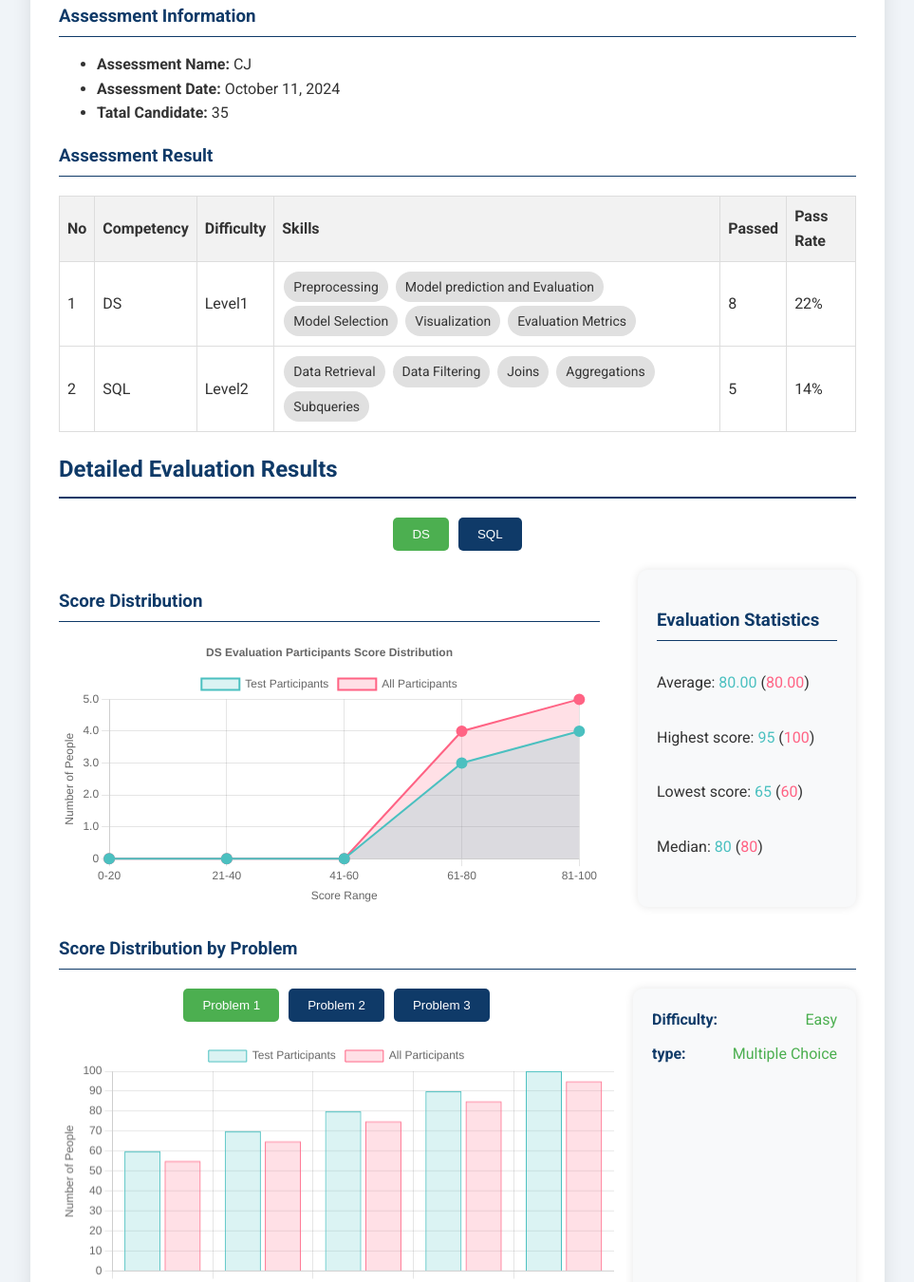
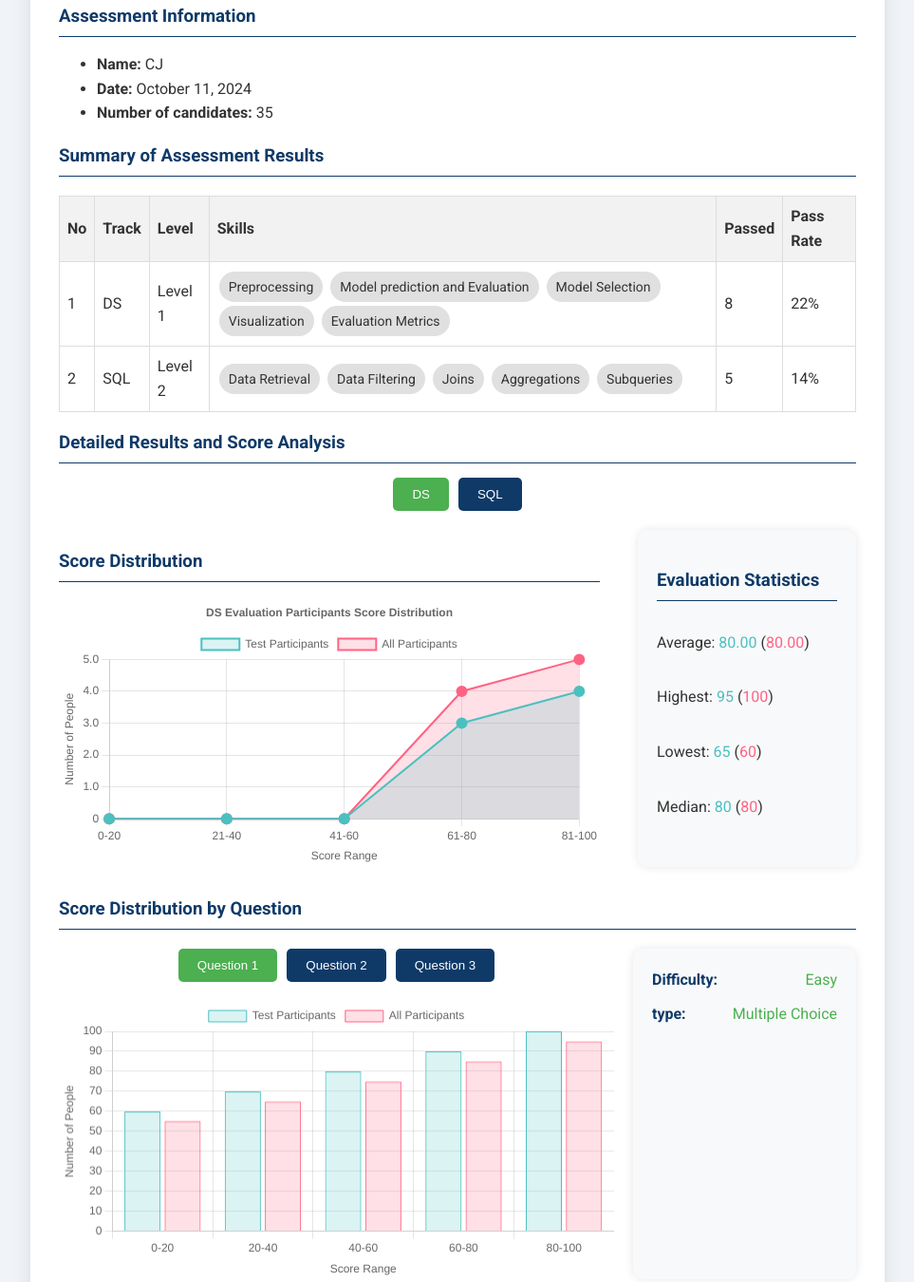
Before and after one commit to hyewon-m/report_demo, a plain HTML site: page index.html in a window 1280 px wide. Shown: the part 102-1452 px from the top of the page at 95% size, without its empty margins (158-1121 px from the left). Drawn offline with nearby package versions, Linux system fonts and the light colour scheme.

Commit message:
Update index.html

```diff
--- a/index.html
+++ b/index.html
@@ -19,20 +19,20 @@
       <div class="exam-info">
         <h3>Assessment Information</h3>
         <ul>
-          <li><strong>Assessment Name:</strong> CJ</li>
-          <li><strong>Assessment Date:</strong> October 11, 2024</li>
-          <li><strong>Tatal Candidate:</strong> 35</li>
+          <li><strong>Name:</strong> CJ</li>
+          <li><strong>Date:</strong> October 11, 2024</li>
+          <li><strong>Number of candidates:</strong> 35</li>
         </ul>
       </div>
 
       <div class="evaluation-info">
-        <h3>Assessment Result</h3>
+        <h3>Summary of Assessment Results</h3>
         <table>
           <thead>
             <tr>
               <th>No</th>
-              <th>Competency</th>
-              <th>Difficulty</th>
+              <th>Track</th>
+              <th>Level</th>
               <th>Skills</th>
               <th>Passed</th>
               <th>Pass Rate</th>
@@ -42,7 +42,7 @@
             <tr>
               <td>1</td>
               <td>DS</td>
-              <td>Level1</td>
+              <td>Level 1</td>
               <td>
                 <span class="tag">Preprocessing</span>
                 <span class="tag">Model prediction and Evaluation</span>
@@ -56,7 +56,7 @@
             <tr>
               <td>2</td>
               <td>SQL</td>
-              <td>Level2</td>
+              <td>Level 2</td>
               <td>
                 <span class="tag">Data Retrieval</span>
                 <span class="tag">Data Filtering</span>
@@ -71,7 +71,7 @@
         </table>
       </div>
 
-      <h2>Detailed Evaluation Results</h2>
+      <h3>Detailed Results and Score Analysis</h3>
       <div class="tab-buttons">
         <button class="tab-button" onclick="showSubTab('ds')">DS</button>
         <button class="tab-button" onclick="showSubTab('sql')">SQL</button>
@@ -87,19 +87,19 @@
                     <h3>Evaluation Statistics</h3>
                     <div class="stats-container">
                       <p>Average: <span id="dsAverage"></span></p>
-                      <p>Highest score: <span id="dsMax"></span></p>
-                      <p>Lowest score: <span id="dsMin"></span></p>
+                      <p>Highest: <span id="dsMax"></span></p>
+                      <p>Lowest: <span id="dsMin"></span></p>
                       <p>Median: <span id="dsMedian"></span></p>
                     </div>
                 </div>
             </div>
-            <h3>Score Distribution by Problem</h3>
+            <h3>Score Distribution by Question</h3>
             <div class="question-details-container">
               <div class="question-charts">
                 <div class="tab-buttons">
-                  <button class="tab-button active" onclick="showQuestionGraph('ds', 1)">Problem 1</button>
-                  <button class="tab-button" onclick="showQuestionGraph('ds', 2)">Problem 2</button>
-                  <button class="tab-button" onclick="showQuestionGraph('ds', 3)">Problem 3</button>
+                  <button class="tab-button active" onclick="showQuestionGraph('ds', 1)">Question 1</button>
+                  <button class="tab-button" onclick="showQuestionGraph('ds', 2)">Question 2</button>
+                  <button class="tab-button" onclick="showQuestionGraph('ds', 3)">Question 3</button>
                 </div>
                 <canvas id="dsQuestion1Chart"></canvas>
                 <canvas id="dsQuestion2Chart"></canvas>
@@ -111,7 +111,7 @@
                 <div id="dsQuestion3Info" class="question-info"></div>
               </div>
             </div>
-            <h3>Score Distribution by Tag</h3>
+            <h3>Score Distribution by Skill</h3>
             <div class="chart-container">
                 <canvas id="dsData_PreprocessingChart" class="tag-chart"></canvas>
                 <canvas id="dsFeature_EngineeringChart" class="tag-chart"></canvas>
@@ -139,19 +139,19 @@
                     <h3>Evaluation Statistics</h3>
                     <div class="stats-container">
                       <p>Average: <span id="sqlAverage"></span></p>
-                      <p>Highest score: <span id="sqlMax"></span></p>
-                      <p>Lowest score: <span id="sqlMin"></span></p>
+                      <p>Highest: <span id="sqlMax"></span></p>
+                      <p>Lowest: <span id="sqlMin"></span></p>
                       <p>Median: <span id="sqlMedian"></span></p>
                     </div>
                 </div>
             </div>
-            <h3>Score Distribution by Problem</h3>
+            <h3>Score Distribution by Question</h3>
             <div class="question-details-container">
               <div class="question-charts">
                 <div class="tab-buttons">
-                    <button class="tab-button active" onclick="showQuestionGraph('sql', 1)">Problem 1</button>
-                    <button class="tab-button" onclick="showQuestionGraph('sql', 2)">Problem 2</button>
-                    <button class="tab-button" onclick="showQuestionGraph('sql', 3)">Problem 3</button>
+                    <button class="tab-button active" onclick="showQuestionGraph('sql', 1)">Question 1</button>
+                    <button class="tab-button" onclick="showQuestionGraph('sql', 2)">Question 2</button>
+                    <button class="tab-button" onclick="showQuestionGraph('sql', 3)">Question 3</button>
                 </div>
                     <div class="chart-container">
                       <canvas id="sqlQuestion1Chart"></canvas>
@@ -166,7 +166,7 @@
                   </div>
             </div>
 
-          <h3>Score Distribution by Tag</h3>
+          <h3>Score Distribution by Skill</h3>
           <div class="chart-container">
               <canvas id="sqlData_RetrievalChart" class="tag-chart"></canvas>
               <canvas id="sqlData_FilteringChart" class="tag-chart"></canvas>
```
